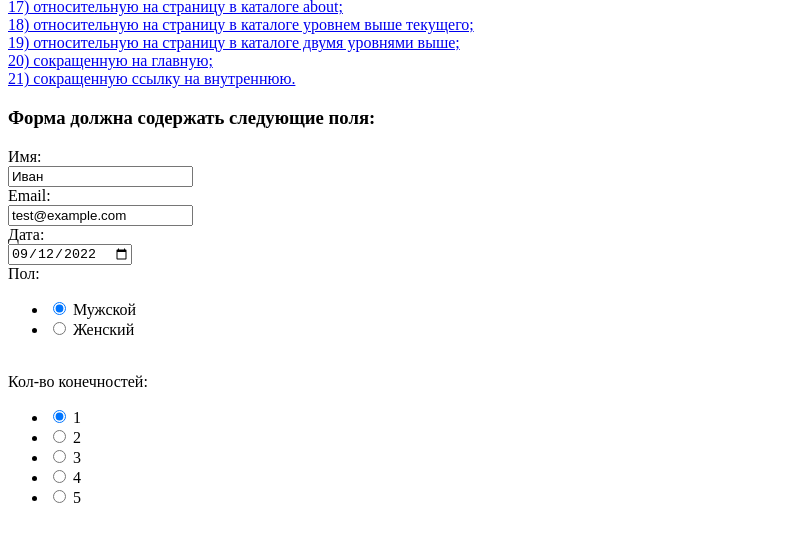
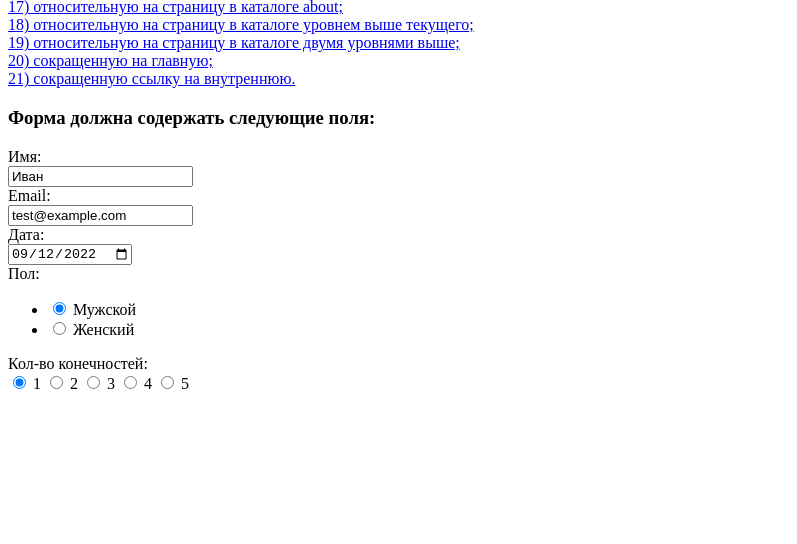
Before and after one commit to Ganer03/Ganer03.github.io, a plain HTML site: page index.html in a window 1280 px wide. Shown: the part 903-1447 px from the top of the page, without its empty margins (0-797 px from the left). After the commit the page ends 1304 px from the top, so only its background shows below. Drawn offline with Linux system fonts and the light colour scheme.

Commit message:
Update index.html

```diff
--- a/index.html
+++ b/index.html
@@ -89,7 +89,7 @@
 				Дата:<br />
 				<input name="field-date" value="2022-09-12" type="date" />
 			</label><br />
-			Пол:<br />
+			Пол:
 			<ul>
 			<li><label>
 				<input type="radio" checked="checked" name="radio-group-1" />
@@ -99,30 +99,29 @@
 				<input type="radio" name="radio-group-1" />
 				Женский
 				</label></li>
-			</ul><br />
-			Кол-во конечностей:
-			<ul>
-			<li><label>
+			</ul>
+			Кол-во конечностей:<br />
+			<label>
 				<input type="radio" checked="checked" name="radio-group-2" />
 				1
-				</label></li>
-			<li><label>
+				</label>
+			<label>
 				<input type="radio" name="radio-group-2" />
 				2
-				</label></li>
-			<li><label>
+				</label>
+			<label>
 				<input type="radio" name="radio-group-2" />
 				3
-				</label></li>
-			<li><label>
+				</label>
+			<label>
 				<input type="radio" name="radio-group-2" />
 				4
-				</label></li>
-			<li><label>
+				</label>
+			<label>
 				<input type="radio" name="radio-group-2" />
 				5
-				</label></li>
-			</ul><br />
+				</label><br />
+
 
 	</div>
 
```
